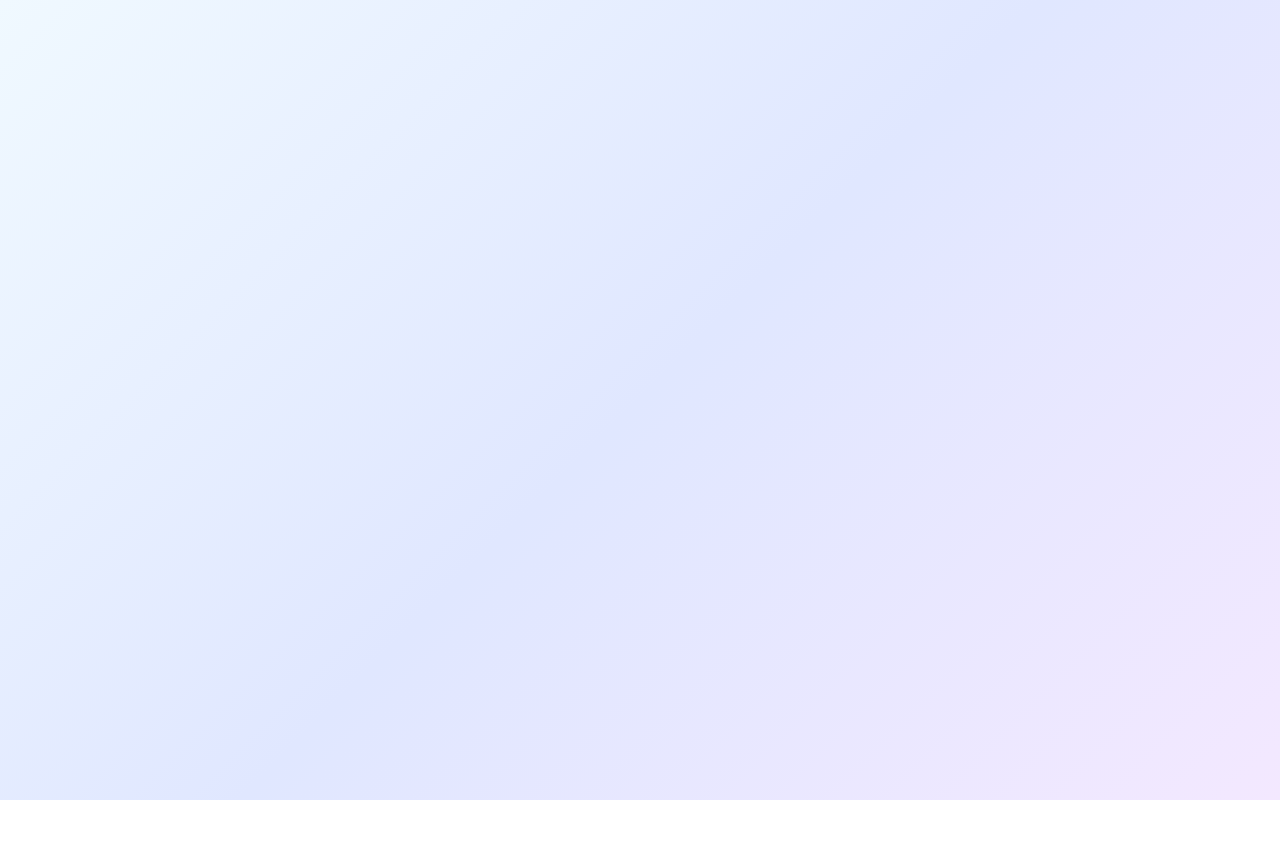
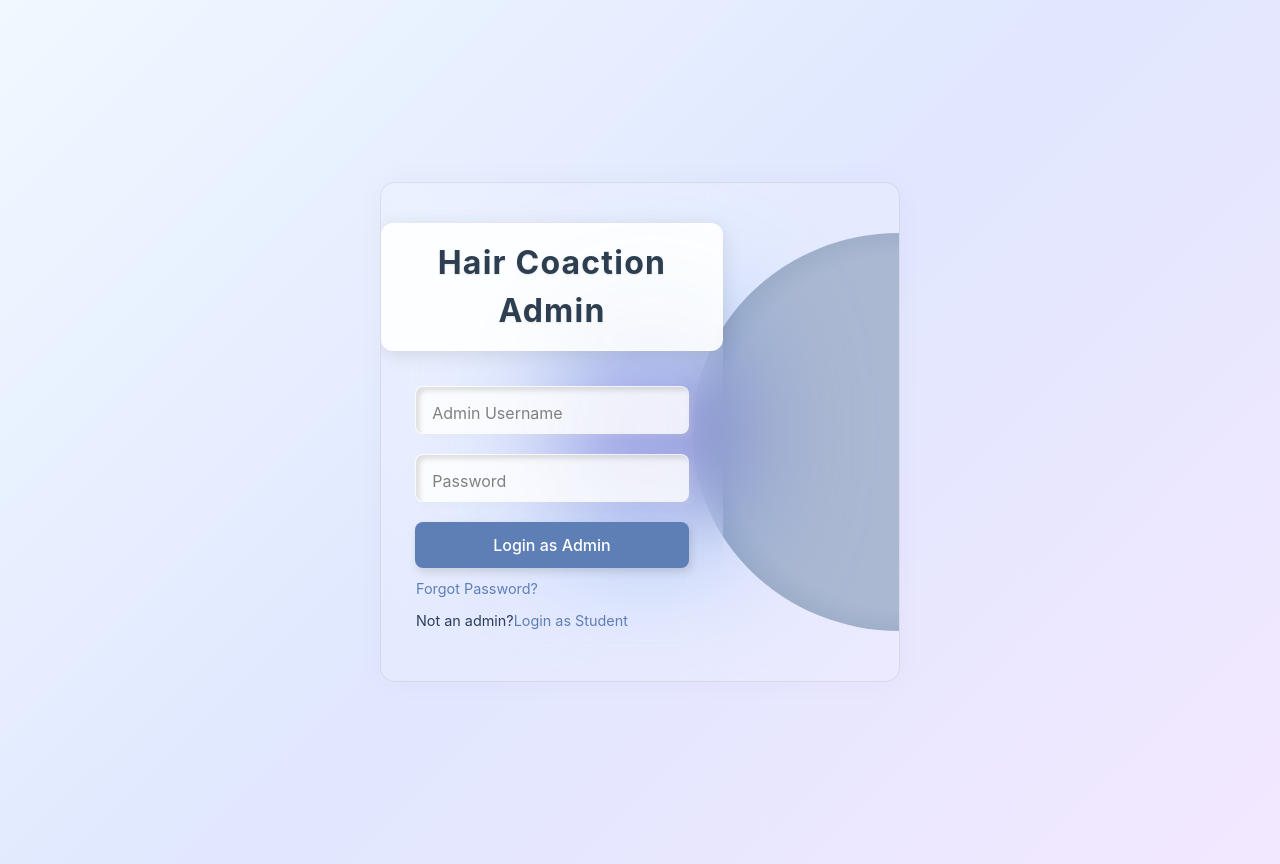
Before and after one commit to VishnuVardhanReddy-11/Internship-Portal, a React (Vite) app in the folder frontend/: page /admin/login in a window 1280 px wide. Before the commit this address had no page. Before the commit the page ends 800 px from the top, so only its background shows below. Built offline with nearby package versions, Linux system fonts and the light colour scheme.

Commit message:
Admin Login

```diff
--- /dev/null
+++ b/frontend/src/AdminLogin.jsx
@@ -0,0 +1,44 @@
+import React from 'react';
+import './App.css';
+import FormInput from './components/FormInput';
+import FormButton from './components/FormButton';
+import SwitchFormText from './components/SwitchFormText';
+
+const AdminLogin = () => {
+  return (
+    <div className="auth-wrapper">
+      <div className="page-center">
+        <div className="container">
+          <div className="left">
+            <form className="form">
+              <div className="form-heading">Hair Coaction Admin</div>
+
+              <FormInput type="text" id="adminEmail" label="Admin Username" />
+              <FormInput type="password" id="adminPass" label="Password" />
+
+              <div className="input-block">
+                <FormButton text="Login as Admin" />
+                <span className="forgot">
+                  <a href="/admin/forgot-password">Forgot Password?</a>
+                </span>
+
+                {/* Optional: Switch to student login */}
+                <SwitchFormText
+                  question="Not an admin?"
+                  linkText="Login as Student"
+                  linkTo="/"
+                />
+              </div>
+            </form>
+          </div>
+
+          <div className="right">
+            <div className="img">{/* Optional admin image */}</div>
+          </div>
+        </div>
+      </div>
+    </div>
+  );
+};
+
+export default AdminLogin;
--- a/frontend/src/App.jsx
+++ b/frontend/src/App.jsx
@@ -4,6 +4,8 @@ import LoginForm from './LoginForm';
 import RegisterForm from './RegisterForm';
 import Dashboard from './Dashboard';
 import OtpVerification from './OtpVerification';
+import AdminLogin from './AdminLogin'; // ✅ Import admin login
+
 function App() {
   return (
     <Router>
@@ -12,6 +14,7 @@ function App() {
         <Route path="/register" element={<RegisterForm />} />
         <Route path="/dashboard" element={<Dashboard />} />
         <Route path="/otp" element={<OtpVerification />} />
+        <Route path="/admin/login" element={<AdminLogin />} /> {/* ✅ Admin login route */}
       </Routes>
     </Router>
   );
```
